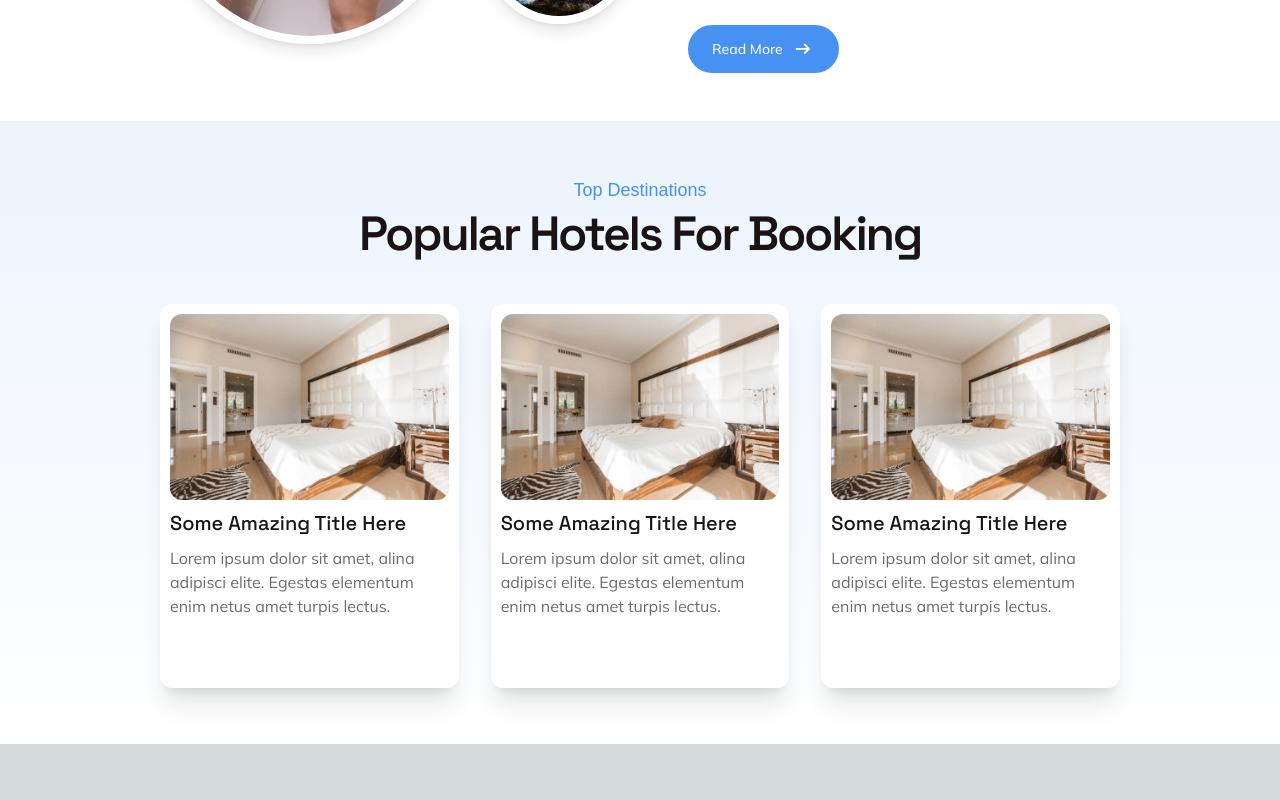
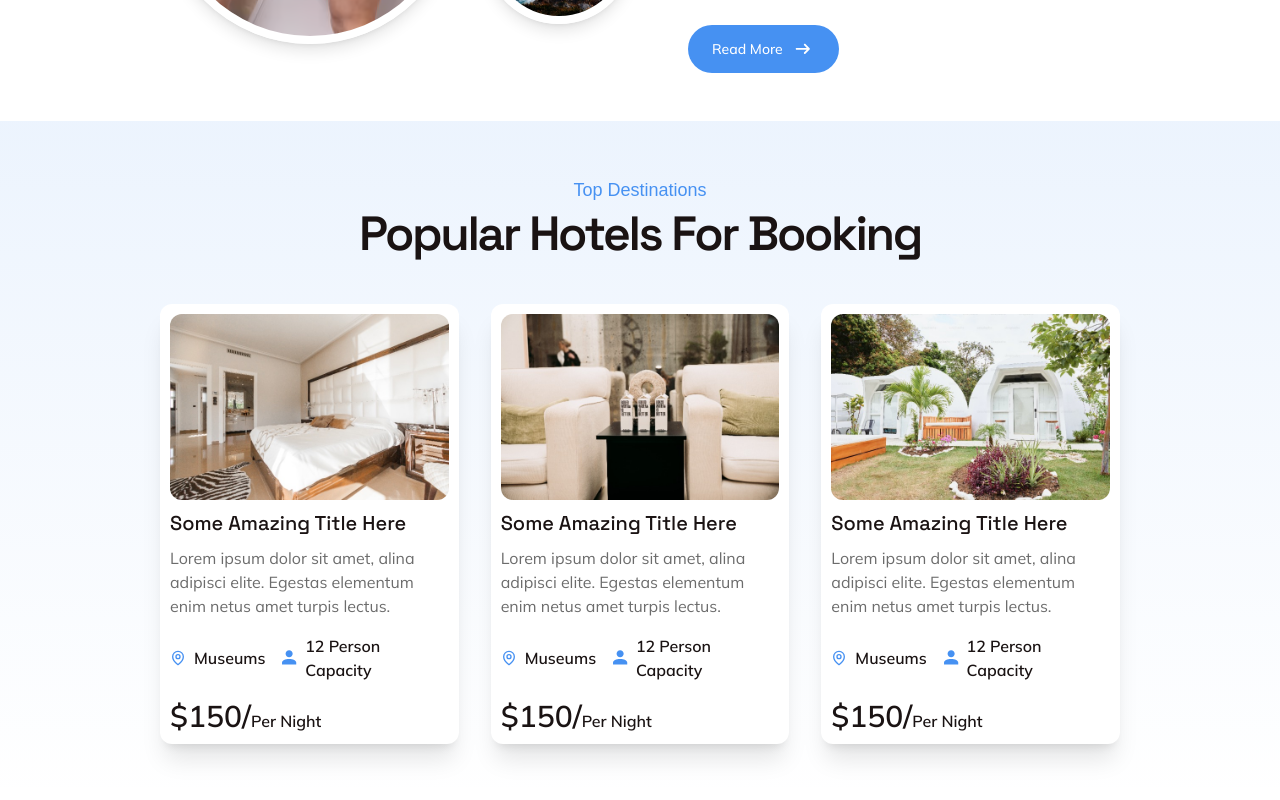
Before and after one commit to hashaaan/starwarsuniverse, a Next.js app: page /test-two in a window 1280 px wide. Shown: the part 1386-2186 px from the top of the page. Before the commit the page ends 2130 px from the top, so only its background shows below. Built offline with nearby package versions, Linux system fonts and the light colour scheme; a web font is replaced by a local one.

Commit message:
Update destinations cards

```diff
--- a/app/test-two/page.tsx
+++ b/app/test-two/page.tsx
@@ -12,6 +12,7 @@ import Image from "next/image";
 import { Telegram } from "./assets/logos/telegram";
 import { Input } from "@/components/ui/input";
 import { ArrowRight } from "./assets/icons/arrow-right";
+import { MapPinIcon } from "lucide-react";
 
 const TestTwo = () => {
   return (
@@ -262,11 +263,11 @@ const TestTwo = () => {
         </div>
 
         <div className="grid grid-cols-3 gap-8">
-          <div className="h-96 bg-white rounded-xl shadow-xl p-2.5">
+          <div className="h-full bg-white rounded-xl shadow-xl p-2.5">
             <div className="w-full h-auto overflow-hidden rounded-xl">
               <Image
                 src="/assets/images/hotel-1.jpg"
-                alt="gallery 4"
+                alt="hotel 1"
                 width={200}
                 height={200}
                 className="w-full h-full object-contain object-center"
@@ -281,13 +282,33 @@ const TestTwo = () => {
               Lorem ipsum dolor sit amet, alina adipisci elite. Egestas
               elementum enim netus amet turpis lectus.
             </p>
+
+            <div className="flex flex-row gap-4 mt-4">
+              <div className="flex flex-row gap-2 items-center">
+                <MapPinIcon className="text-primary h-4 w-4" stroke="#4691f2" />
+                <span className="text-secondary font-semibold text-base">
+                  Museums
+                </span>
+              </div>
+
+              <div className="flex flex-row gap-2 items-center">
+                <User className="text-primary h-4 w-4" />
+                <span className="text-secondary font-semibold text-base">
+                  12 Person Capacity
+                </span>
+              </div>
+            </div>
+
+            <div className="text-secondary text-3xl font-semibold mt-4">
+              $150/<span className="text-base font-semibold">Per Night</span>
+            </div>
           </div>
 
-          <div className="h-96 bg-white rounded-xl shadow-xl p-2.5">
+          <div className="h-full bg-white rounded-xl shadow-xl p-2.5">
             <div className="w-full h-auto overflow-hidden rounded-xl">
               <Image
-                src="/assets/images/hotel-1.jpg"
-                alt="gallery 4"
+                src="/assets/images/hotel-2.jpg"
+                alt="hotel 2"
                 width={200}
                 height={200}
                 className="w-full h-full object-contain object-center"
@@ -302,13 +323,33 @@ const TestTwo = () => {
               Lorem ipsum dolor sit amet, alina adipisci elite. Egestas
               elementum enim netus amet turpis lectus.
             </p>
+
+            <div className="flex flex-row gap-4 mt-4">
+              <div className="flex flex-row gap-2 items-center">
+                <MapPinIcon className="text-primary h-4 w-4" stroke="#4691f2" />
+                <span className="text-secondary font-semibold text-base">
+                  Museums
+                </span>
+              </div>
+
+              <div className="flex flex-row gap-2 items-center">
+                <User className="text-primary h-4 w-4" />
+                <span className="text-secondary font-semibold text-base">
+                  12 Person Capacity
+                </span>
+              </div>
+            </div>
+
+            <div className="text-secondary text-3xl font-semibold mt-4">
+              $150/<span className="text-base font-semibold">Per Night</span>
+            </div>
           </div>
 
-          <div className="h-96 bg-white rounded-xl shadow-xl p-2.5">
+          <div className="h-full 2xl:h-[30rem] bg-white rounded-xl shadow-xl p-2.5">
             <div className="w-full h-auto overflow-hidden rounded-xl">
               <Image
-                src="/assets/images/hotel-1.jpg"
-                alt="gallery 4"
+                src="/assets/images/hotel-3.jpg"
+                alt="hotel 3"
                 width={200}
                 height={200}
                 className="w-full h-full object-contain object-center"
@@ -323,6 +364,26 @@ const TestTwo = () => {
               Lorem ipsum dolor sit amet, alina adipisci elite. Egestas
               elementum enim netus amet turpis lectus.
             </p>
+
+            <div className="flex flex-row gap-4 mt-4">
+              <div className="flex flex-row gap-2 items-center">
+                <MapPinIcon className="text-primary h-4 w-4" stroke="#4691f2" />
+                <span className="text-secondary font-semibold text-base">
+                  Museums
+                </span>
+              </div>
+
+              <div className="flex flex-row gap-2 items-center">
+                <User className="text-primary h-4 w-4" />
+                <span className="text-secondary font-semibold text-base">
+                  12 Person Capacity
+                </span>
+              </div>
+            </div>
+
+            <div className="text-secondary text-3xl font-semibold mt-4">
+              $150/<span className="text-base font-semibold">Per Night</span>
+            </div>
           </div>
         </div>
       </section>
```
Also changed, not shown: public/assets/images/hotel-2.jpg (added), public/assets/images/hotel-3.jpg (added).
